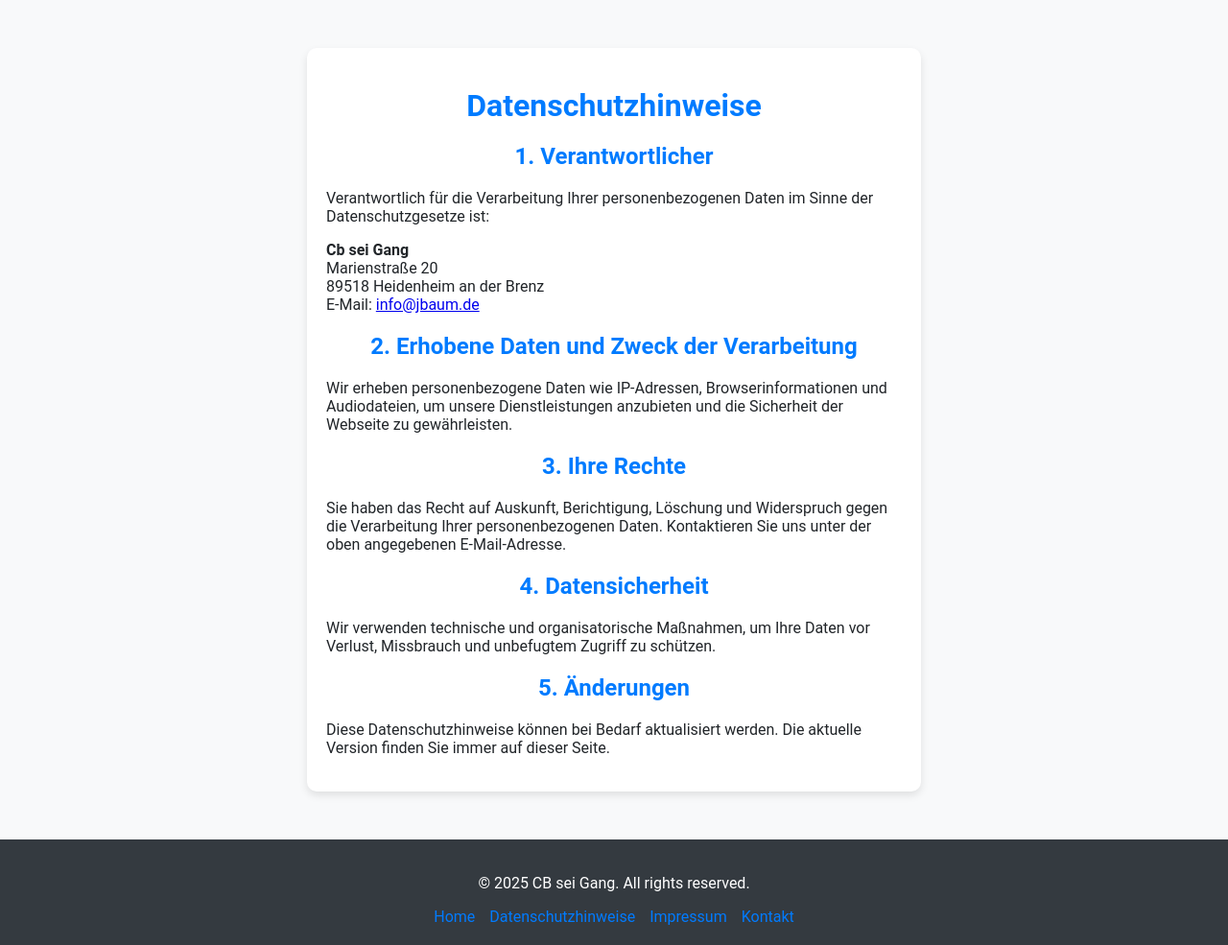
After one commit to danielmnns/Programmentwurf-Anwendungen_von_Sprachmodellen, a Flask app: template Code/templates/datenschutz.html in a window 1280 px wide. The commit adds this page. Shown: the whole page at 96% size. Run offline with Flask 3, Linux system fonts and the light colour scheme; the template is opened without the code that fills it, so the values that code supplies are empty.

Commit message:
Add privacy policy and imprint pages; enhance contact form and footer styles

```diff
--- a/Code/static/css/styles.css
+++ b/Code/static/css/styles.css
@@ -12,6 +12,16 @@ body {
 
 .container {
     max-width: 800px;
+    margin: 50px auto;
+    padding: 20px;
+    background: #ffffff;
+    border-radius: 10px;
+    box-shadow: 0 4px 8px rgba(0, 0, 0, 0.1);
+    flex: 1;
+}
+
+.container-unterseiten {
+    max-width: 600px;
     margin: 50px auto;
     padding: 20px;
     background: #ffffff;
@@ -146,3 +156,58 @@ audio {
     color: white;
     margin-top: auto;
 }
+
+.footer-links {
+    list-style: none;
+    padding: 0;
+    margin: 10px 0 0;
+    display: flex;
+    justify-content: center;
+    gap: 15px;
+}
+
+.footer-links li {
+    display: inline;
+}
+
+.footer-links a {
+    color: #007bff;
+    text-decoration: none;
+    transition: color 0.3s ease;
+}
+
+.footer-links a:hover {
+    color: #00aaff;
+}
+
+/* Kontakt Formular */
+.contact-form {
+    margin-top: 20px;
+}
+
+.form-group {
+    margin-bottom: 15px;
+}
+
+label {
+    display: block;
+    margin-bottom: 5px;
+    font-weight: bold;
+}
+
+input, textarea {
+    width: 100%;
+    padding: 10px;
+    border: 1px solid #ddd;
+    border-radius: 5px;
+    box-sizing: border-box;
+}
+
+input:focus, textarea:focus {
+    border-color: #007BFF;
+    outline: none;
+}
+
+textarea {
+    resize: vertical;
+}
--- /dev/null
+++ b/Code/templates/datenschutz.html
@@ -0,0 +1,67 @@
+<!DOCTYPE html>
+<html lang="de">
+
+<head>
+    <meta charset="UTF-8">
+    <meta name="viewport" content="width=device-width, initial-scale=1.0">
+    <title>Datenschutzhinweise</title>
+    <link rel="stylesheet" href="{{ url_for('static', filename='css/styles.css') }}">
+    <link rel="stylesheet" href="/Code/static/css/styles.css">
+</head>
+
+<body>
+    <main class="container-unterseiten">
+        <h1>Datenschutzhinweise</h1>
+        <section>
+            <h2>1. Verantwortlicher</h2>
+            <p>
+                Verantwortlich für die Verarbeitung Ihrer personenbezogenen Daten im Sinne der Datenschutzgesetze ist:
+            </p>
+            <p>
+                <strong>Cb sei Gang</strong><br>
+                Marienstraße 20<br>
+                89518 Heidenheim an der Brenz<br>
+                E-Mail: <a href="mailto:info@jbaum.de">info@jbaum.de</a>
+            </p>
+        </section>
+        <section>
+            <h2>2. Erhobene Daten und Zweck der Verarbeitung</h2>
+            <p>
+                Wir erheben personenbezogene Daten wie IP-Adressen, Browserinformationen und Audiodateien,
+                um unsere Dienstleistungen anzubieten und die Sicherheit der Webseite zu gewährleisten.
+            </p>
+        </section>
+        <section>
+            <h2>3. Ihre Rechte</h2>
+            <p>
+                Sie haben das Recht auf Auskunft, Berichtigung, Löschung und Widerspruch gegen die Verarbeitung
+                Ihrer personenbezogenen Daten. Kontaktieren Sie uns unter der oben angegebenen E-Mail-Adresse.
+            </p>
+        </section>
+        <section>
+            <h2>4. Datensicherheit</h2>
+            <p>
+                Wir verwenden technische und organisatorische Maßnahmen, um Ihre Daten vor Verlust,
+                Missbrauch und unbefugtem Zugriff zu schützen.
+            </p>
+        </section>
+        <section>
+            <h2>5. Änderungen</h2>
+            <p>
+                Diese Datenschutzhinweise können bei Bedarf aktualisiert werden. Die aktuelle Version
+                finden Sie immer auf dieser Seite.
+            </p>
+        </section>
+    </main>
+    <footer class="footer">
+    <p>&copy; 2025 CB sei Gang. All rights reserved.</p>
+    <ul class="footer-links">
+         <li><a href="/Code/templates/index.html" target="_blank">Home</a></li>
+        <li><a href="/Code/templates/datenschutz.html" target="_blank">Datenschutzhinweise</a></li>
+        <li><a href="/Code/templates/impressum.html" target="_blank">Impressum</a></li>
+        <li><a href="/Code/templates/kontakt.html" target="_blank">Kontakt</a></li>
+    </ul>
+    </footer>
+</body>
+
+</html>
```
Also changed, not shown: Code/templates/impressum.html (added, +56 -0 lines), Code/templates/index.html (+7 -1 lines), Code/templates/kontakt.html (added, +47 -0 lines).
